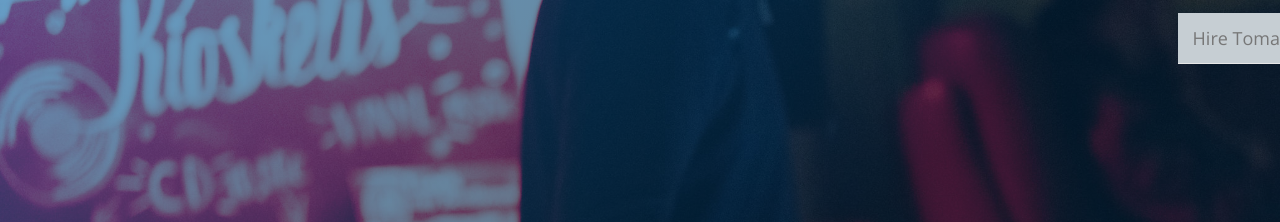
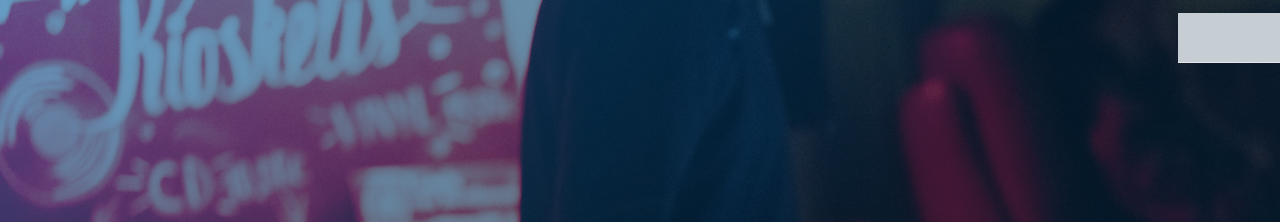
Before and after one commit to tomas1433/se, a Jekyll site: the page index.html, which Jekyll copies as it is, in a window 1280 px wide. Shown: the top 222 px of the page. Built offline with Jekyll 4.4.1, drawn with Linux system fonts in a browser that asks for light colours; nearby versions of some CDN libraries; some web fonts are replaced.

Commit message:
Update index.html

```diff
--- a/index.html
+++ b/index.html
@@ -36,7 +36,7 @@
 <body>
 <nav class="navbar navbar-default navbar-fixed-top nav">
   <div class="container">
-    <a class="navbar-brand" href="#">Hire Tomas</a>
+
 <!-- <div class="nav-droit">
   <div class="dropdown">
   <button class="btn btn-default dropdown-toggle" type="button" id="dropdownMenu1" data-toggle="dropdown" aria-haspopup="true" aria-expanded="true">
```
